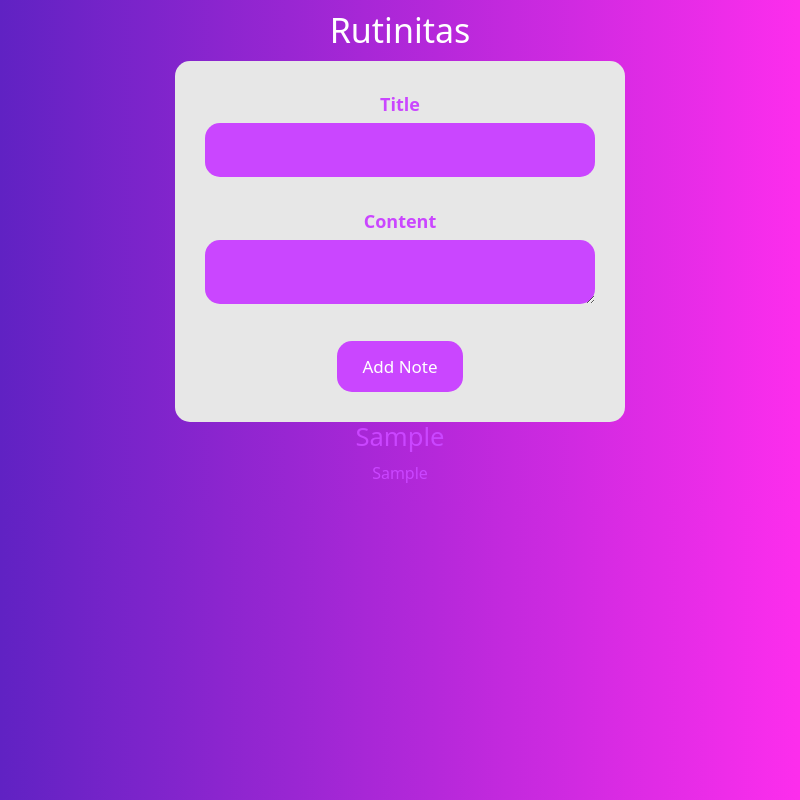
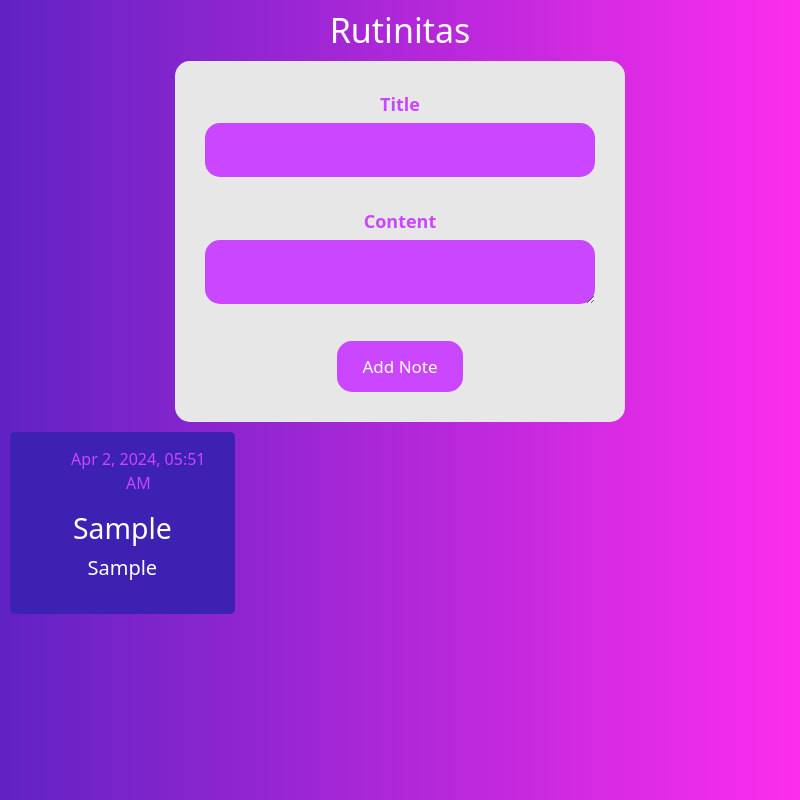
Before and after one commit to Kaveenxz/Electron-app, an Electron app: page src/index.html in a window 800 px wide. Both pictures are taken after typing "Sample", "Sample" into the empty fields and a click on the button "Add Note". Drawn offline with Linux system fonts and the light colour scheme.

Commit message:
complete with adding note

```diff
--- a/src/index.css
+++ b/src/index.css
@@ -63,3 +63,55 @@ body{
 #note-form button:hover {
   background-color: #a100e1;
 }
+
+#note-list {
+  list-style-type: none;
+  padding: 10px;
+  display: flex;
+  flex-wrap: wrap;
+  justify-content: center;
+}
+
+.note {
+  margin: 10px;
+  border: none;
+  border-radius: 5px;
+  padding: 15px 15px;
+  background-color: #3c21b2;
+  width: calc(30.33% - 18px);
+  box-sizing: border-box;
+}
+.note-meta{
+  color: #fff;
+  list-style: none;
+  display: flex;
+  justify-content: space-between;
+  border-bottom: 2px #fff solid;
+  padding: 15px;
+  padding-top: 5px;
+}
+.note-meta li{
+  margin-right: 10px;
+}
+.note h2 {
+  margin-top: 10px;
+  color: #fff;
+}
+
+.note p {
+  margin-top: 5px;
+  color: #ffffff;
+  font-size: 20px;
+}
+
+.note time {
+  color: #999;
+}
+a{
+  text-decoration: none;
+
+}
+
+.date-time{
+  list-style: none;
+}
--- a/src/script.js
+++ b/src/script.js
@@ -9,10 +9,18 @@ document.getElementById("myForm").addEventListener("submit", function(event) {
     if (title.trim() !== "" && description.trim() !== "") {
         const addedNote = document.getElementById("added-note");
         const newNote = document.createElement("div");
+        newNote.classList.add("note"); // Add the 'note' class for styling consistency
 
         newNote.innerHTML = `
-        <h3>${title}</h3>
+            <article>
+                <header>
+                    <ul class="note-list">
+                        <li class="date-time">${getCurrentDateTime()}</li>
+                    </ul>
+                    <h2>${title}</h2>
+                </header>
                 <p>${description}</p>
+            </article>
         `;
 
         addedNote.appendChild(newNote);
@@ -21,3 +29,14 @@ document.getElementById("myForm").addEventListener("submit", function(event) {
         document.getElementById("note-description").value = "";
     }
 }
+
+function getCurrentDateTime() {
+    const now = new Date();
+    return now.toLocaleDateString('en-US', {
+        day: 'numeric',
+        month: 'short',
+        year: 'numeric',
+        hour: '2-digit',
+        minute:'2-digit'
+    });
+}
```
Lines whose indentation alone changed are shown as unchanged.
